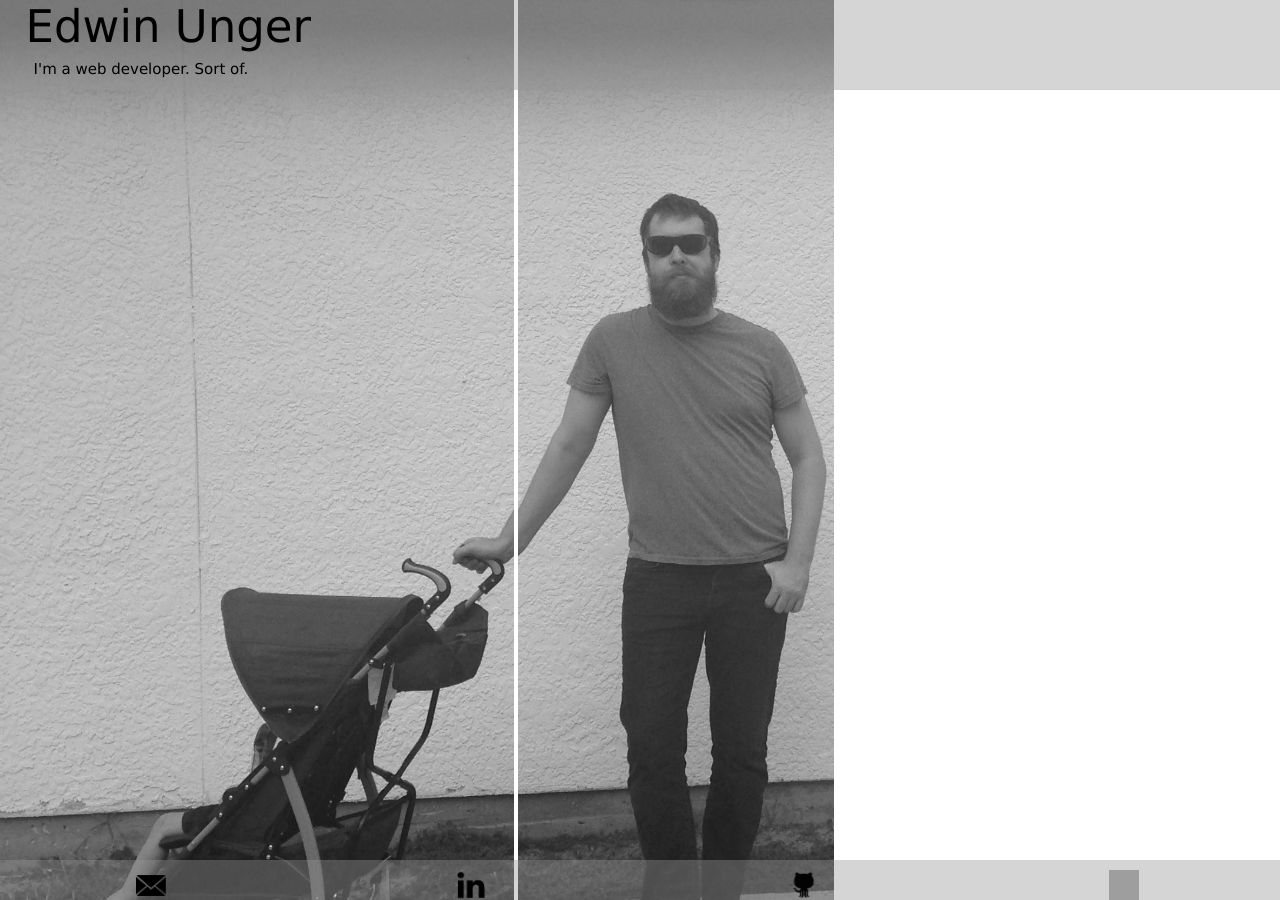
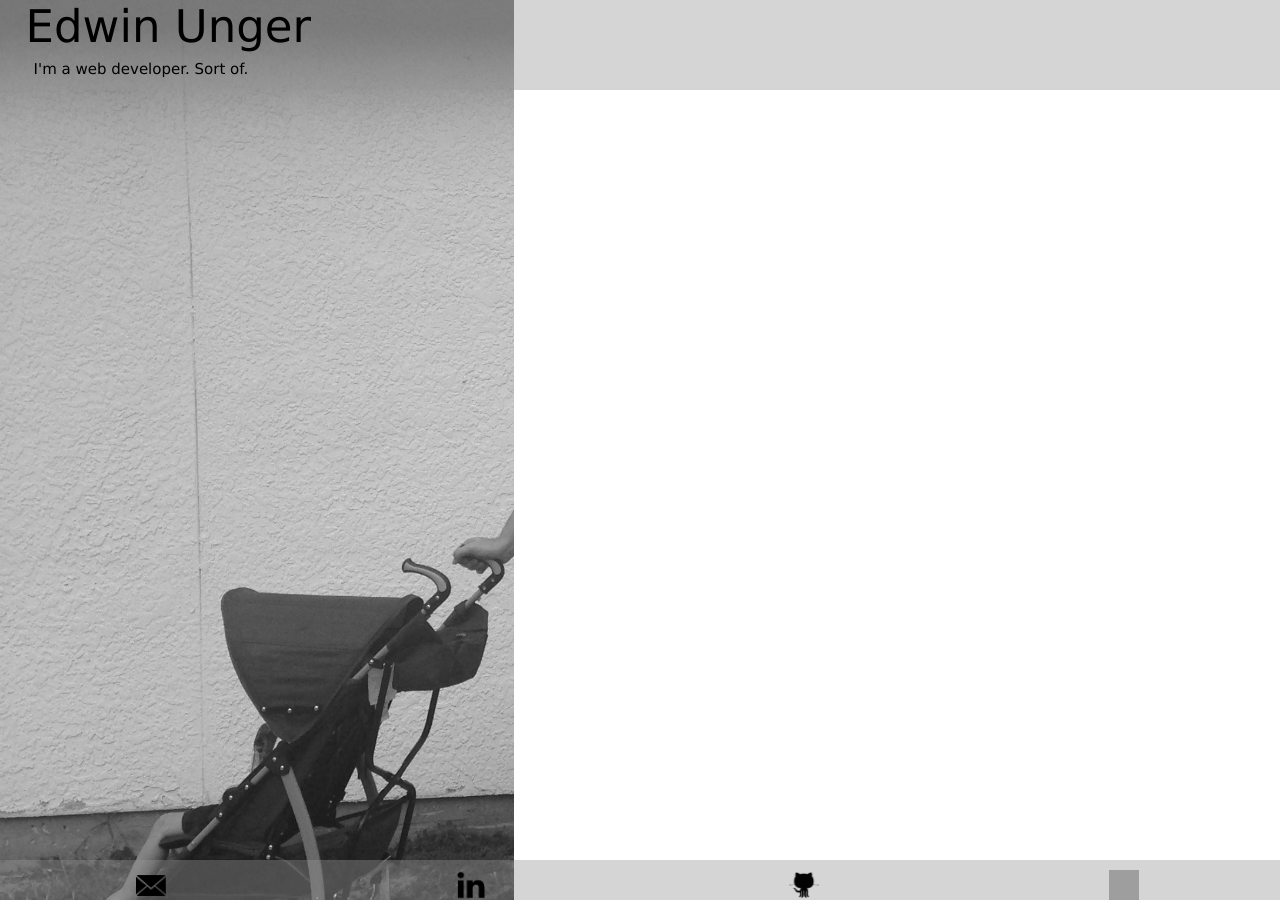
Before and after one commit to edwinunger/edwinunger.github.io, a Jekyll site: the page index.html, which Jekyll copies as it is, in a window 1280 px wide. Built offline with Jekyll 4.4.1, drawn with Linux system fonts in a browser that asks for light colours; grey boxes are pictures that could not be loaded.

Commit message:
image adjust

```diff
--- a/stylesheets/default.css
+++ b/stylesheets/default.css
@@ -21,7 +21,7 @@
   font-family: Verdana;
   color: #000000;
   position: fixed;
-  margin-top: 0%;
+  margin: 0;
   top: 0%;
   left: 2%;
 }
@@ -37,9 +37,7 @@
 /*Main*/
 
 .image {
-  min-height: 100%;
-  min-width: 1280px;
-  width: 20%;
+  width: 50%;
   height: auto;
   position: fixed;
   top: 0%;
```
